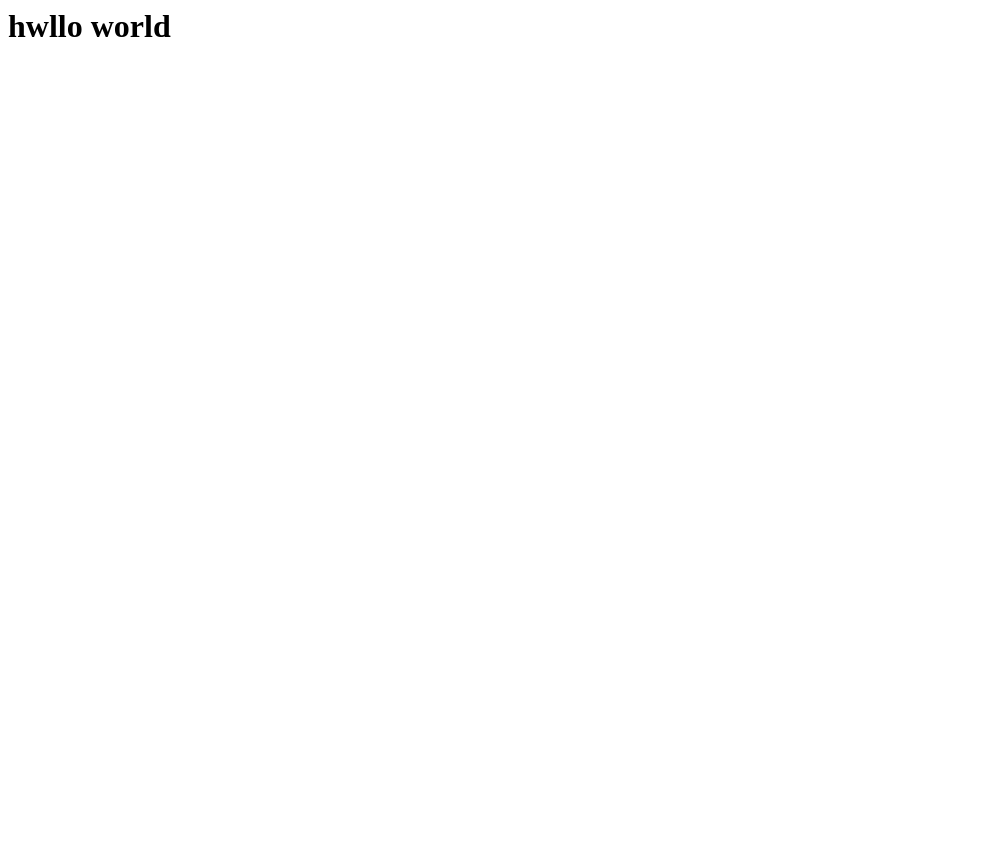
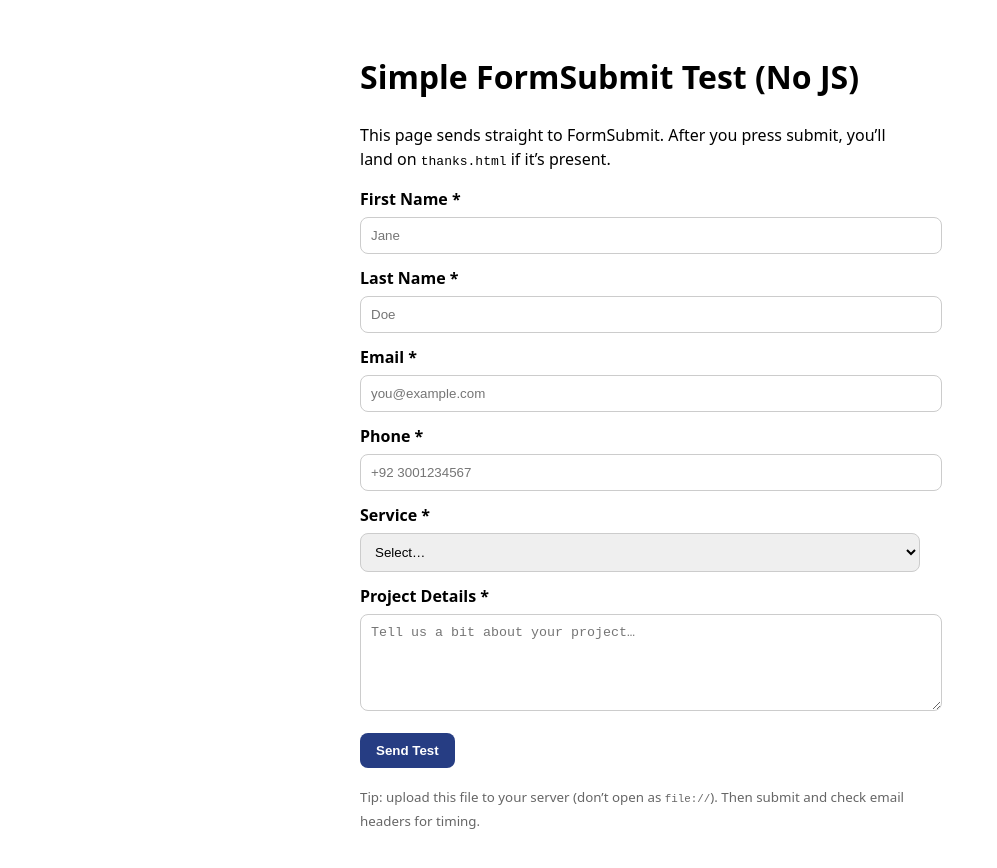
Before and after one commit to ahsan-builds/Testing, a plain HTML site: page index.html in a window 1280 px wide. Shown: the whole page, without its empty margins (0-997 px from the left). Before the commit the page ends 800 px from the top, so only its background shows below. Drawn offline with Linux system fonts and the light colour scheme.

Commit message:
Update index.html

```diff
--- a/index.html
+++ b/index.html
@@ -1 +1,110 @@
-<h1>hwllo world</h1>
+<!doctype html>
+<html lang="en">
+
+<head>
+  <meta charset="utf-8" />
+  <title>FormSubmit — Simple Test</title>
+  <meta name="viewport" content="width=device-width,initial-scale=1" />
+  <style>
+    body {
+      font-family: system-ui, Arial, sans-serif;
+      padding: 24px;
+      line-height: 1.5;
+    }
+
+    .wrap {
+      max-width: 560px;
+      margin: 0 auto;
+    }
+
+    label {
+      display: block;
+      margin: 12px 0 6px;
+      font-weight: 600;
+    }
+
+    input,
+    select,
+    textarea {
+      width: 100%;
+      padding: 10px;
+      border: 1px solid #ccc;
+      border-radius: 8px;
+    }
+
+    button {
+      margin-top: 16px;
+      padding: 10px 16px;
+      border: 0;
+      border-radius: 8px;
+      font-weight: 600;
+      background: #263d83;
+      color: #fff;
+    }
+
+    small {
+      color: #666;
+    }
+  </style>
+</head>
+
+<body>
+  <div class="wrap">
+    <h1>Simple FormSubmit Test (No JS)</h1>
+    <p>This page sends straight to FormSubmit. After you press submit, you’ll land on <code>thanks.html</code> if it’s
+      present.</p>
+
+    <!-- IMPORTANT: action points to your FormSubmit email -->
+    <form action="https://formsubmit.co/farhansheikh7060@gmail.com" method="POST">
+      <!-- FormSubmit controls -->
+      <input type="hidden" name="_subject" value="FormSubmit Test — NexusXperts" />
+      <input type="hidden" name="_template" value="table" />
+      <input type="hidden" name="_captcha" value="false" />
+      <!-- Optional: send a copy to a second inbox (use a non-Gmail to compare delivery speed) -->
+      <!-- <input type="hidden" name="_cc" value="ops@yourdomain.com" /> -->
+
+      <!-- Light honeypot (leave blank; bots will fill) -->
+      <div style="position:absolute; left:-5000px;" aria-hidden="true">
+        <label for="_honey">Do not fill this out</label>
+        <input type="text" id="_honey" name="_honey" tabindex="-1" autocomplete="off" />
+      </div>
+
+      <label for="first_name">First Name *</label>
+      <input id="first_name" name="first_name" required type="text" placeholder="Jane" />
+
+      <label for="last_name">Last Name *</label>
+      <input id="last_name" name="last_name" required type="text" placeholder="Doe" />
+
+      <label for="email">Email *</label>
+      <input id="email" name="email" required type="email" placeholder="you@example.com" />
+
+      <label for="phone">Phone *</label>
+      <input id="phone" name="phone" required type="tel" placeholder="+92 3001234567" />
+
+      <label for="services">Service *</label>
+      <select id="services" name="services" required>
+        <option value="">Select…</option>
+        <option>Generative AI/Chatbot</option>
+        <option>AI & Machine Learning</option>
+        <option>Web Development</option>
+        <option>DevOps & Automation</option>
+        <option>App Design & Develop</option>
+        <option>Cybersecurity</option>
+        <option>Cloud Solutions</option>
+        <option>UI/UX Design</option>
+        <option>Automation Tools</option>
+        <option>Digital Marketing</option>
+      </select>
+
+      <label for="project_details">Project Details *</label>
+      <textarea id="project_details" name="project_details" rows="5" required
+        placeholder="Tell us a bit about your project…"></textarea>
+
+      <button type="submit">Send Test</button>
+      <p><small>Tip: upload this file to your server (don’t open as <code>file://</code>). Then submit and check email
+          headers for timing.</small></p>
+    </form>
+  </div>
+</body>
+
+</html>
```
